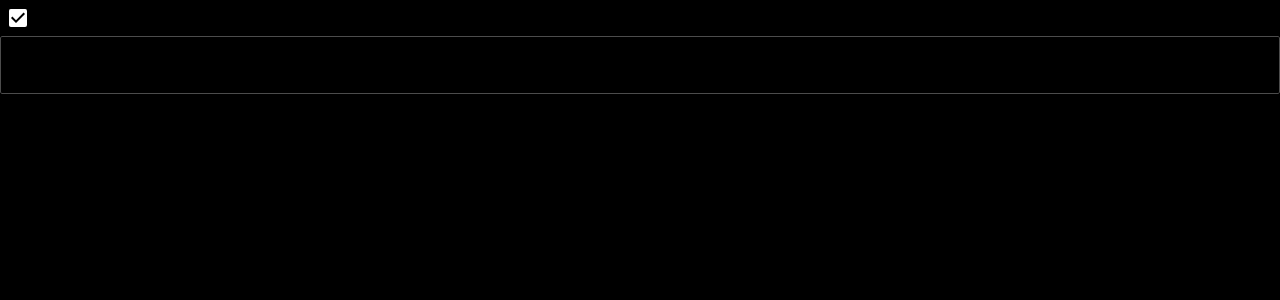
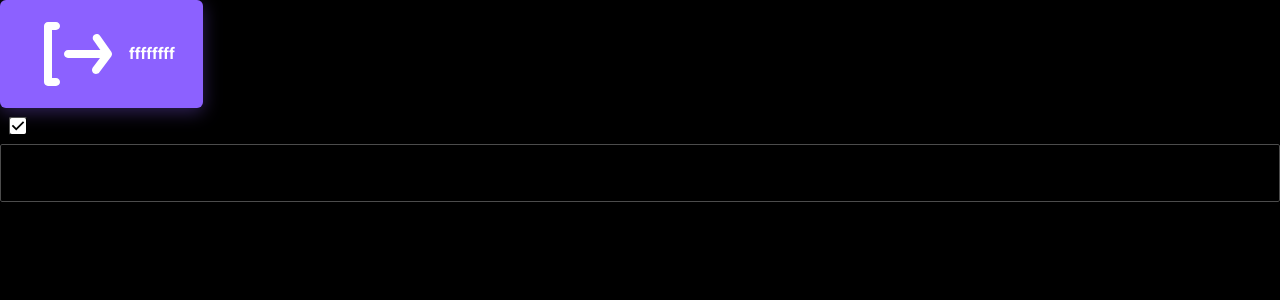
Before and after one commit to Alex666000/flashcards, a React (Vite) app: page / in a window 1280 px wide. Shown: the top 300 px of the page. Built offline with nearby package versions, Linux system fonts and the light colour scheme.

Commit message:
fix check

```diff
--- a/src/app/App.tsx
+++ b/src/app/App.tsx
@@ -1,9 +1,15 @@
+import { LogoutIcon } from '@/shared/assets/icons/componentsIcons'
+import { Button } from '@/shared/ui/button'
 import { Checkbox } from '@/shared/ui/checkbox/checkbox'
 import { TextField } from '@/shared/ui/text-field'
 
 export function App() {
     return (
         <div>
+            <Button>
+                <LogoutIcon size={6} />
+                ffffffff
+            </Button>
             <Checkbox checked />
             <TextField />
         </div>
--- a/src/shared/assets/icons/componentsIcons/CheckIcon.tsx
+++ b/src/shared/assets/icons/componentsIcons/CheckIcon.tsx
@@ -1,4 +1,7 @@
-import { IconProps, IconWrapper } from 'src/shared/assets/IconWrapper'
+import {
+    IconProps,
+    IconWrapper,
+} from '@/shared/assets/icons/componentsIcons/IconWrapper/IconWrapper'
 
 export const CheckIcon = (allProps: IconProps) => {
     const { svgProps: props, ...restProps } = allProps
--- a/src/shared/ui/checkbox/checkbox.tsx
+++ b/src/shared/ui/checkbox/checkbox.tsx
@@ -1,6 +1,6 @@
 import { ComponentPropsWithoutRef, ElementRef, forwardRef } from 'react'
 
-import Check from '@/shared/assets/icons/otherIcons/check'
+import { CheckIcon } from '@/shared/assets/icons/componentsIcons/CheckIcon'
 import { classNames } from '@/shared/lib/classNames/classNames'
 import { Typography } from '@/shared/ui/typograpfy'
 import * as RadixCheckbox from '@radix-ui/react-checkbox'
@@ -64,7 +64,7 @@ export const Checkbox = forwardRef<ElementRef<typeof RadixCheckbox.Root>, Checkb
                                         className={classes.indicator}
                                         forceMount
                                     >
-                                        <Check />
+                                        <CheckIcon size={1} />
                                     </RadixCheckbox.Indicator>
                                 )}
                             </RadixCheckbox.Root>
```
Also changed, not shown: 1 other file (tests, documents, lock files or other folders).
